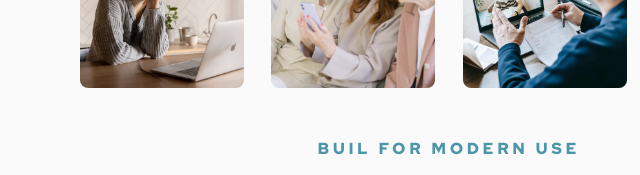
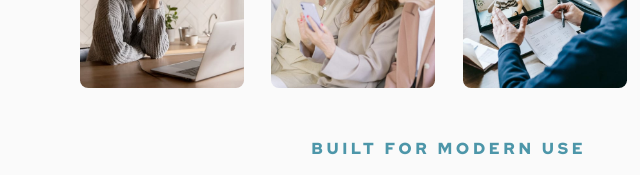
Before and after one commit to justinvanre/frontend-mentor-projects, a plain HTML site: page meet-landing-page/index.html in a window 1280 px wide. Shown: the part 1140-1315 px from the top of the page, 191-831 px from the left. Drawn offline with Linux system fonts and the light colour scheme.

Commit message:
forgot letter of a word

```diff
--- a/meet-landing-page/index.html
+++ b/meet-landing-page/index.html
@@ -72,7 +72,7 @@
       </div>
 
       <div class="service__content">
-        <p class="overline">buil for modern use</p>
+        <p class="overline">built for modern use</p>
         <h2>Smarter meetings, all in one place</h2>
         <p class="service__content__text">
           Send messages, share files, show your screen, and
```
